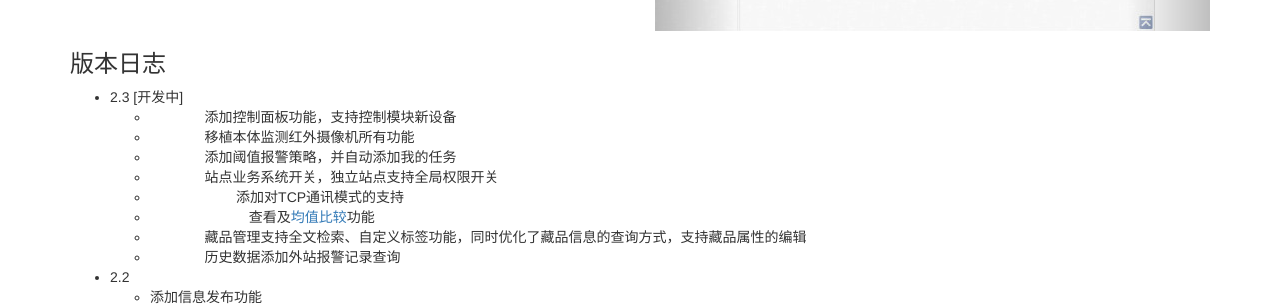
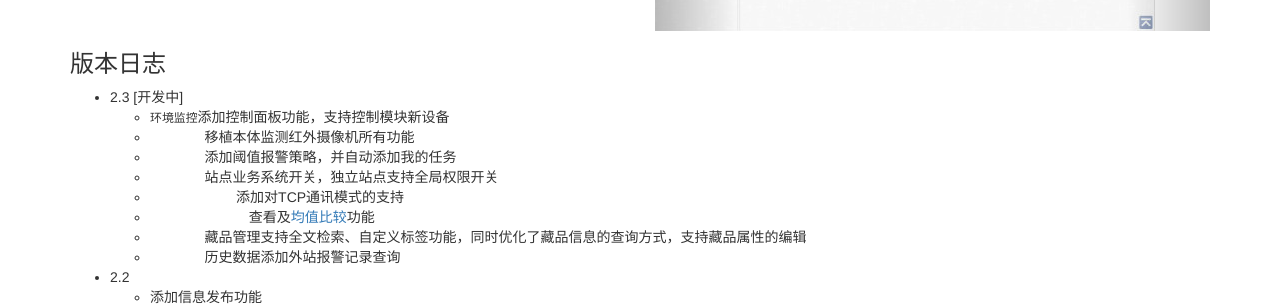
Before and after one commit to microwise-system/products, a Jekyll site: the page built from galaxy/index.html, in a window 1280 px wide. Shown: the part 1000-1306 px from the top of the page. Built offline with Jekyll 4.4.1, drawn with Linux system fonts in a browser that asks for light colours; nearby versions of some CDN libraries; Markdown is read by kramdown in place of the engine named in the settings.

Commit message:
更新版本日志

```diff
--- a/galaxy/index.html
+++ b/galaxy/index.html
@@ -101,7 +101,7 @@ title: 银河
             <li>
                 2.3 [开发中]
                 <ul>
-                    <li><span class="label">环境监控</span>添加控制面板功能，支持控制模块新设备</li>
+                    <li><small>环境监控</small>添加控制面板功能，支持控制模块新设备</li>
                     <li><span class="label">本体监测</span>移植本体监测红外摄像机所有功能</li>
                     <li><span class="label">环境监控</span>添加阈值报警策略，并自动添加我的任务</li>
                     <li><span class="label">系统管理</span>站点业务系统开关，独立站点支持全局权限开关</li>
```
